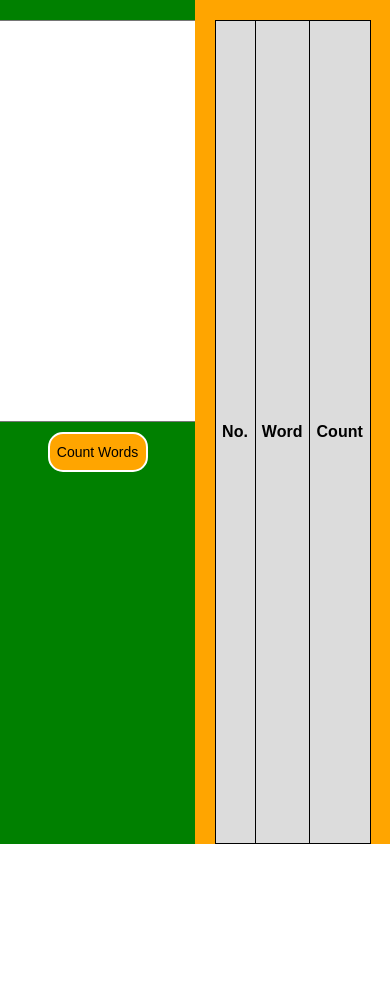
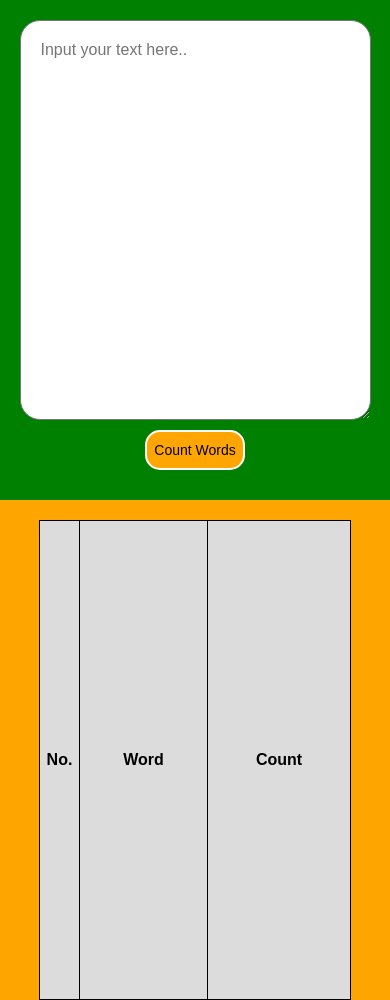
Before and after one commit to stevensim226/Word-Counter, a plain HTML site: page index.html in a window 390 px wide. Before the commit the page ends 844 px from the top, so only its background shows below. Drawn offline with Linux system fonts and the light colour scheme.

Commit message:
Updated to be responsive

```diff
--- a/index.html
+++ b/index.html
@@ -10,7 +10,7 @@
 <body>
     <section class="tool">
         <div class="input-area">
-            <textarea placeholder="Input your text here.." class="textarea" rows="20" cols="60"></textarea>
+            <textarea placeholder="Input your text here.." class="textarea"></textarea>
             <button class="btn" >Count Words</button>
         </div>
         <div class="output-area">
--- a/style.css
+++ b/style.css
@@ -70,6 +70,8 @@ tr:nth-child(odd){
 }
 
 .textarea{
+    height:70%;
+    width:90%;
     border-radius: 20px;
     padding:20px;
     transition: 0.2s;
@@ -78,3 +80,16 @@ tr:nth-child(odd){
 .textarea:focus{
     box-shadow: 0 0 10px 5px gainsboro;
 }
+
+@media(max-width:768px){
+    .tool{
+        flex-direction: column;
+    }
+    .output-area,.input-area{
+        width:100%;
+        min-height:500px;
+    }
+    .textarea{
+        min-height:400px;
+    }
+}
```
